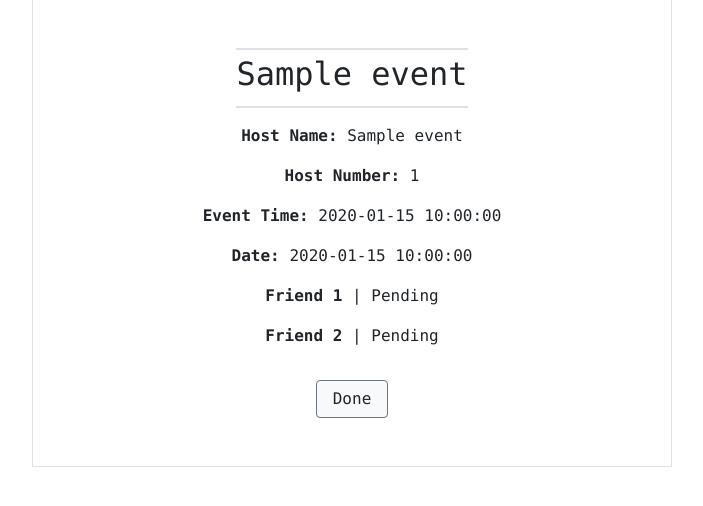
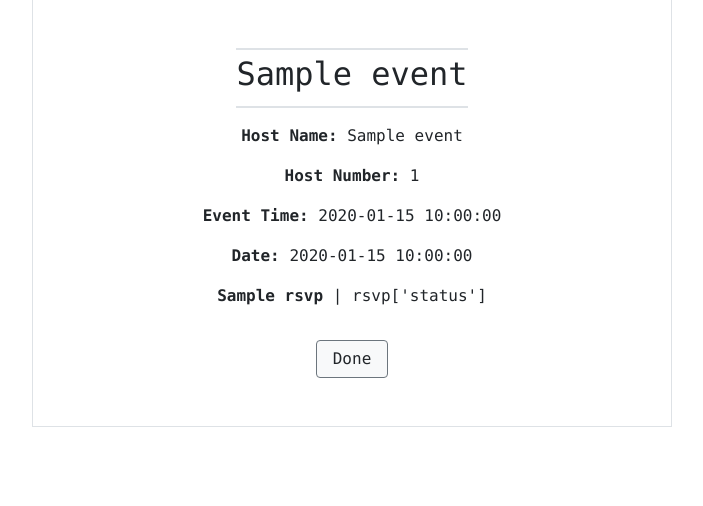
Before and after one commit to GeorgeCloud/Instavents, a Flask app: page /events/1 in a window 1280 px wide. Shown: the part 164-670 px from the top of the page, without its empty margins (288-991 px from the left). Run offline with Flask 2, Linux system fonts and the light colour scheme; a database or web service that is not in the repository returns one stand-in record (values such as "Sample title").

Commit message:
small changes

```diff
--- a/api/events/routes.py
+++ b/api/events/routes.py
@@ -33,6 +33,8 @@ def event_response(rsvp_id):
     response = True if request.form.get('response') == 'true' else False
 
     rsvps.update_one({'_id': rsvp_id}, {'$set':{'status': response}})
+
+    return 'Thank you for your response! You may close this page'
 
 @event.route('/create', methods=['POST'])
 def create_event():
@@ -73,4 +75,6 @@ def create_event():
 @event.route('/<event_id>', methods=['GET'])
 def show_event(event_id):
     event = events.find_one({'_id': event_id})
-    return render_template('events_show.html', event=event)
+    event_rsvps = rsvps.find({'event_id': event_id})
+
+    return render_template('events_show.html', event=event, rsvps=event_rsvps)
--- a/web/templates/events_show.html
+++ b/web/templates/events_show.html
@@ -13,8 +13,9 @@
             <p><b>Host Number:</b> {{event['owner_number']}}</p>
             <p><b>Event Time:</b> {{event['time']}}</p>
             <p><b>Date:</b> {{event['date']}}</p>
-            <p><b>Friend 1</b> | Pending</p>
-            <p><b>Friend 2</b> | Pending</p>
+            {% for rsvp in rsvps %}
+              <p><b>{{ rsvp['recipient_name'] }}</b> | rsvp['status']</p>
+            {% endfor %}
             <!-- <button type="button" class="btn btn-primary">Invite more friend</button> -->
             <div class="pt-3">
                 <button type="submit" class="btn btn-secondary bg-light text-dark font-monospace px-3">Done</button>
```
